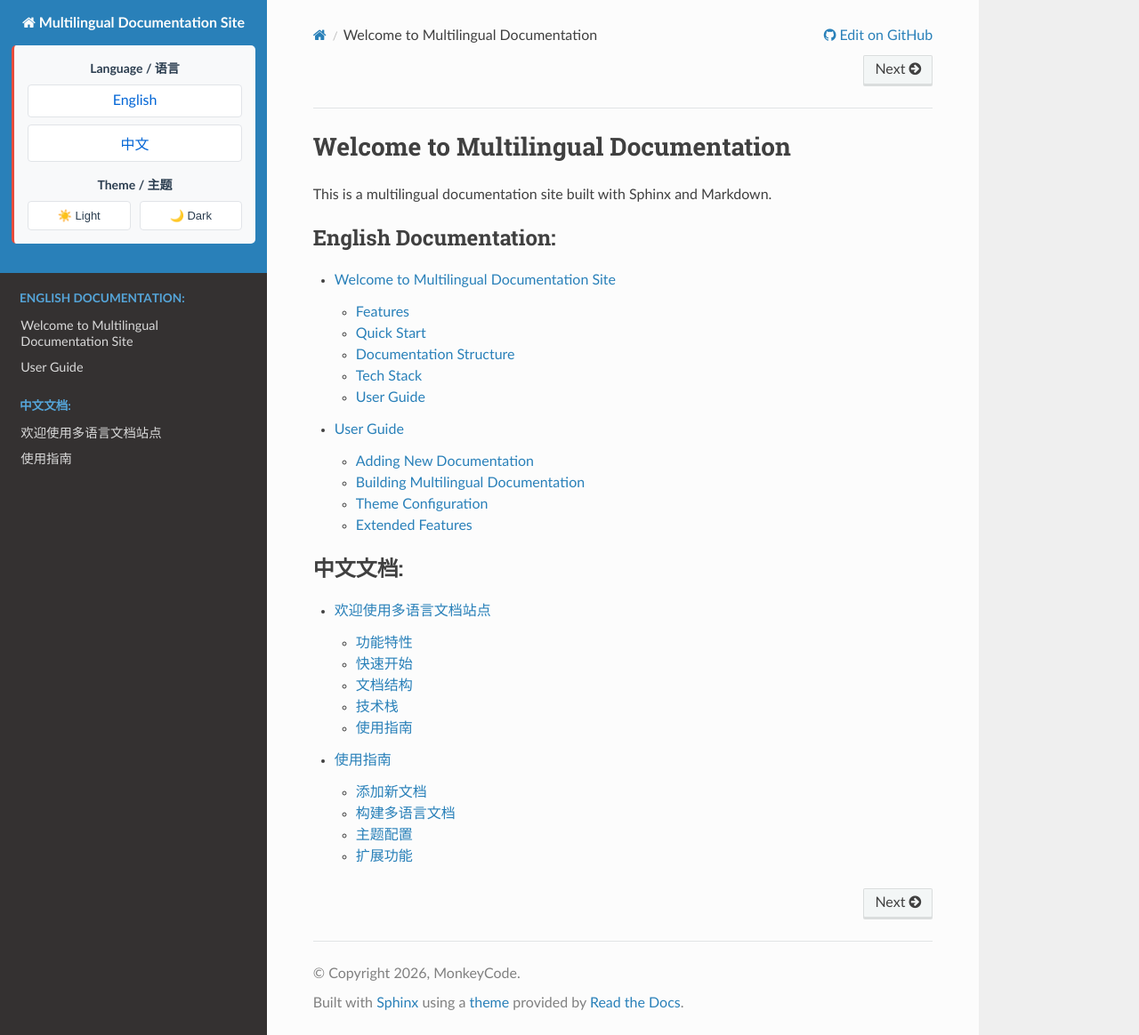
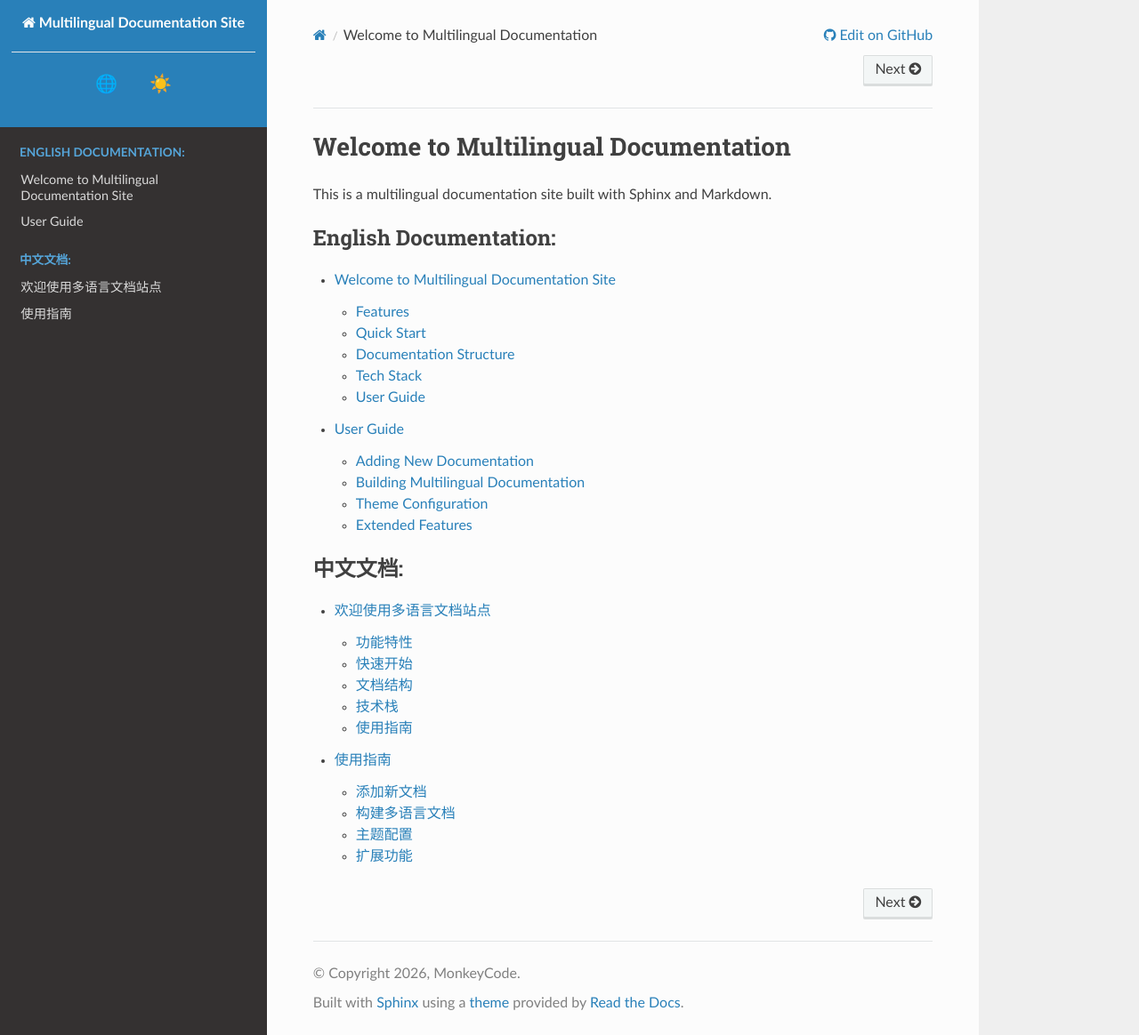
Before and after one commit to yhjedward3021454052-star/api, a Sphinx documentation site: the page built from docs/source/index.rst, in a window 1280 px wide and 1164 px high. Shown: the whole window at 89% size. Built offline with Sphinx 7.4.7 and the Read the Docs theme 3.1.0, drawn with Linux system fonts in a browser that asks for light colours.

Commit message:
style: update language and theme switcher with icons and dropdown Co-authored-by: monkeycode-ai <monkeycode-ai@chaitin.com>

```diff
--- a/docs/source/_templates/layout.html
+++ b/docs/source/_templates/layout.html
@@ -16,6 +16,7 @@
             el.style.color = '#b0b0b0';
         });
         localStorage.setItem('theme', 'dark');
+        document.getElementById('theme-icon').innerHTML = '🌙';
     } else {
         sidebar.style.background = '';
         content.style.background = '';
@@ -25,7 +26,13 @@
             el.style.color = '';
         });
         localStorage.setItem('theme', 'light');
+        document.getElementById('theme-icon').innerHTML = '☀️';
     }
+}
+
+function toggleTheme() {
+    const currentTheme = localStorage.getItem('theme') || 'light';
+    setTheme(currentTheme === 'light' ? 'dark' : 'light');
 }
 
 window.addEventListener('DOMContentLoaded', function() {
--- a/docs/source/_templates/searchbox.html
+++ b/docs/source/_templates/searchbox.html
@@ -1,21 +1,94 @@
-<div style="padding: 15px; margin-bottom: 20px; background: #f8f9fa; border-radius: 5px; border-left: 3px solid #e74c3c;">
-    <div style="margin-bottom: 15px;">
-        <strong style="display: block; margin-bottom: 8px; font-size: 14px; color: #2c3e50;">Language / 语言</strong>
-        <div style="display: flex; flex-direction: column; gap: 8px;">
-            <a href="../en/index.html" style="display: block; padding: 8px 12px; background: white; border: 1px solid #e1e4e8; border-radius: 4px; color: #0366d6; text-decoration: none; transition: all 0.2s ease;">English</a>
-            <a href="../zh_CN/index.html" style="display: block; padding: 8px 12px; background: white; border: 1px solid #e1e4e8; border-radius: 4px; color: #0366d6; text-decoration: none; transition: all 0.2s ease;">中文</a>
+<style>
+#switcher-container {
+    display: flex;
+    justify-content: center;
+    gap: 20px;
+    padding: 15px;
+    margin-top: 20px;
+    border-top: 1px solid #e1e4e8;
+}
+
+.switcher-item {
+    position: relative;
+}
+
+.switcher-icon {
+    font-size: 20px;
+    cursor: pointer;
+    padding: 8px;
+    border-radius: 5px;
+    transition: all 0.2s ease;
+    display: flex;
+    align-items: center;
+    justify-content: center;
+}
+
+.switcher-icon:hover {
+    background: rgba(0, 122, 255, 0.1);
+}
+
+.language-dropdown {
+    display: none;
+    position: absolute;
+    bottom: 100%;
+    left: 50%;
+    transform: translateX(-50%);
+    background: white;
+    border: 1px solid #e1e4e8;
+    border-radius: 5px;
+    box-shadow: 0 2px 10px rgba(0,0,0,0.1);
+    min-width: 120px;
+    z-index: 1000;
+    margin-bottom: 5px;
+}
+
+.switcher-item:hover .language-dropdown {
+    display: block;
+}
+
+.language-dropdown a {
+    display: block;
+    padding: 10px 15px;
+    color: #2c3e50;
+    text-decoration: none;
+    transition: background 0.2s ease;
+    font-size: 14px;
+}
+
+.language-dropdown a:hover {
+    background: rgba(0, 122, 255, 0.1);
+    color: #007aff;
+}
+
+#theme-toggle {
+    background: none;
+    border: none;
+    cursor: pointer;
+    padding: 8px;
+    border-radius: 5px;
+    transition: all 0.2s ease;
+    font-size: 20px;
+}
+
+#theme-toggle:hover {
+    background: rgba(0, 122, 255, 0.1);
+}
+</style>
+
+<div id="switcher-container">
+    <div class="switcher-item">
+        <div class="switcher-icon" title="Language">
+            🌐
+            <div class="language-dropdown">
+                <a href="../en/index.html">English</a>
+                <a href="../zh_CN/index.html">中文</a>
+            </div>
         </div>
     </div>
 
-    <div>
-        <strong style="display: block; margin-bottom: 8px; font-size: 14px; color: #2c3e50;">Theme / 主题</strong>
-        <div style="display: flex; gap: 10px;">
-            <button onclick="setTheme('light')" style="flex: 1; padding: 8px 12px; border: 1px solid #e1e4e8; border-radius: 4px; background: white; color: #2c3e50; cursor: pointer; transition: all 0.2s ease; font-size: 13px;">
-                ☀️ Light
-            </button>
-            <button onclick="setTheme('dark')" style="flex: 1; padding: 8px 12px; border: 1px solid #e1e4e8; border-radius: 4px; background: white; color: #2c3e50; cursor: pointer; transition: all 0.2s ease; font-size: 13px;">
-                🌙 Dark
-            </button>
-        </div>
+    <div class="switcher-item">
+        <button id="theme-toggle" onclick="toggleTheme()" title="Toggle Theme">
+            <span id="theme-icon">☀️</span>
+        </button>
     </div>
 </div>
```
Also changed, not shown: 8 other files.
